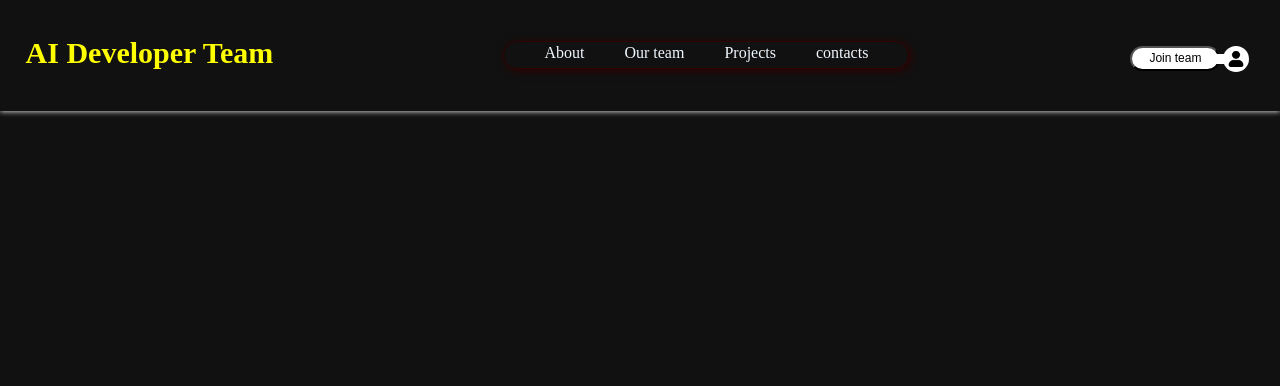
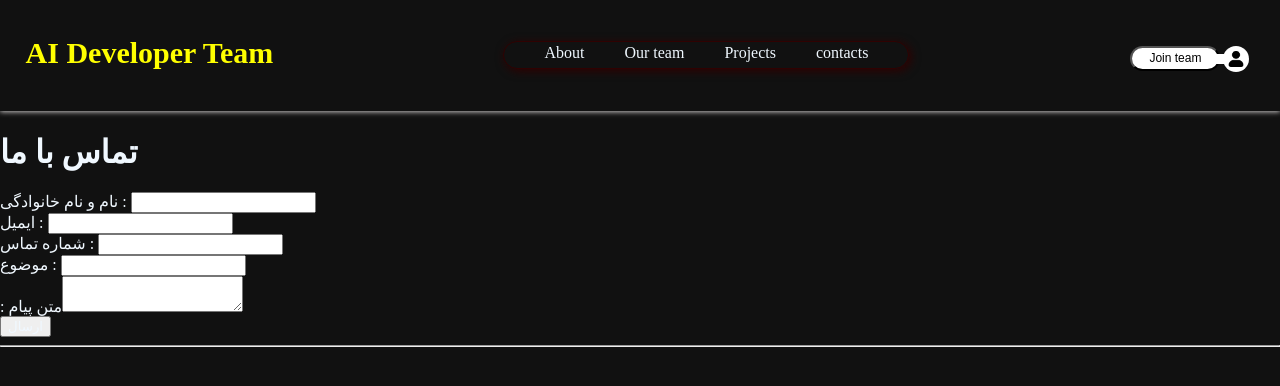
Before and after one commit to github-amirhossein/simple-dev-blog, a React (Vite) app: page /contact in a window 1280 px wide. Shown: the top 386 px of the page. Built offline with nearby package versions, Linux system fonts and the light colour scheme.

Commit message:
Update App.jsx

```diff
--- a/src/App.jsx
+++ b/src/App.jsx
@@ -3,6 +3,7 @@ import Footer from './components/Footer';
 import { BrowserRouter  , Route , Routes } from 'react-router-dom';
 import Navbar from './components/Navbar';
 import About from './components/about';
+import Contact from './components/contact';
 
 
 
@@ -14,6 +15,7 @@ function App() {
       <Navbar />
         <Routes>
           <Route path='/' element={<About />} />
+          <Route path='/contact' element={<Contact />} />
 
         </Routes>
       <Footer />
```
